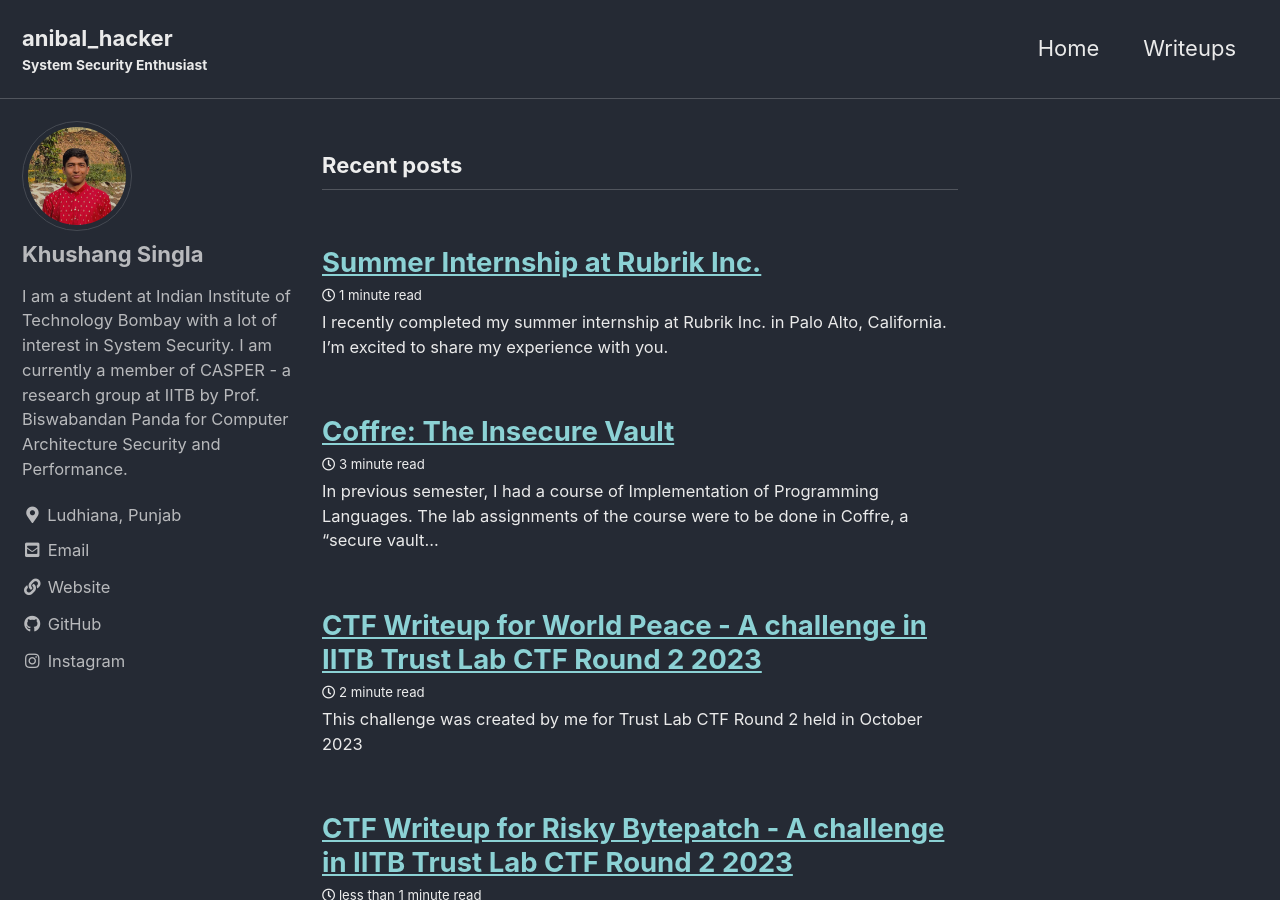
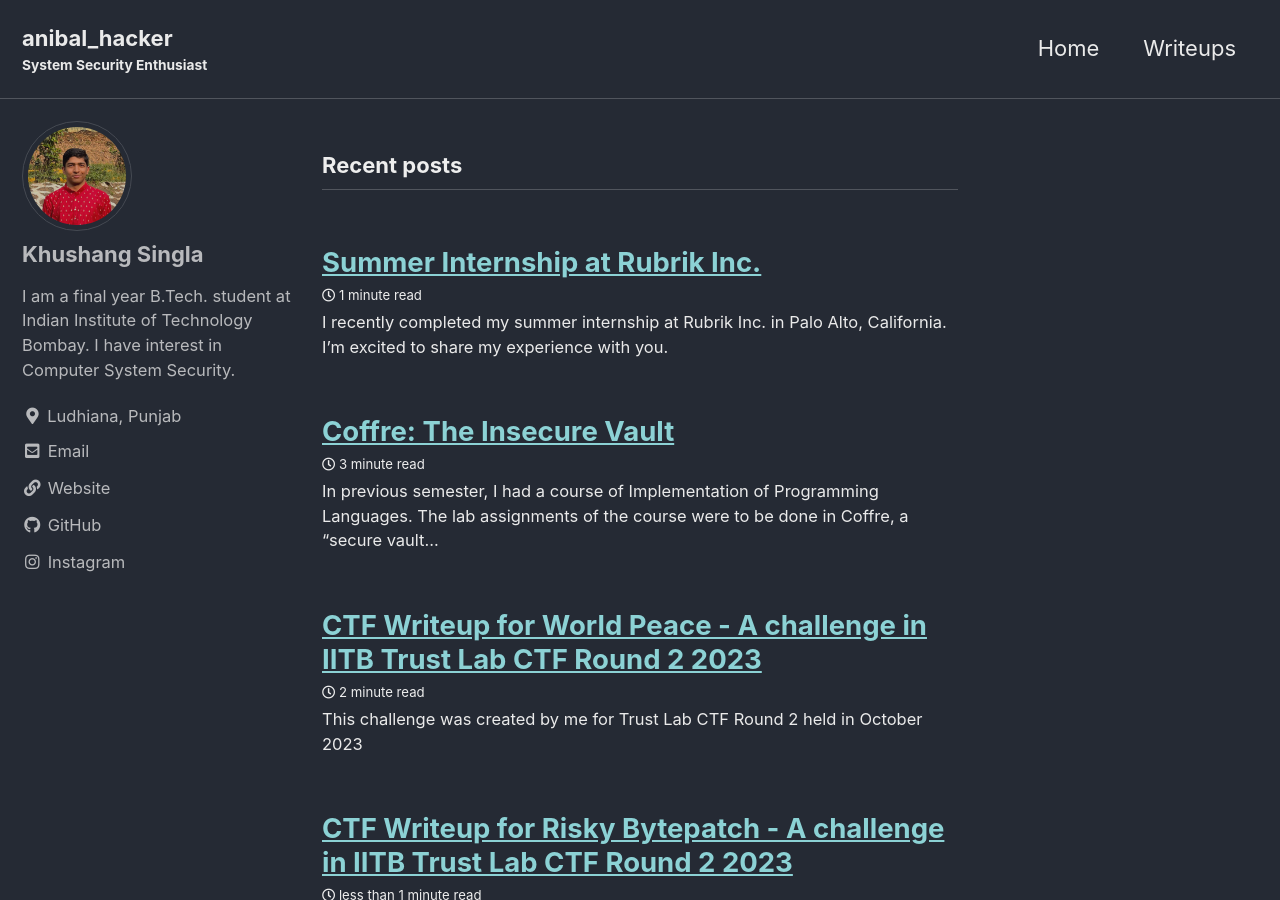
Before and after one commit to khushangsingla/blog, a Jekyll site: the page built from index.html, in a window 1280 px wide and 900 px high. Built offline with Jekyll 4.4.1, drawn with Linux system fonts in a browser that asks for light colours; cached includes are drawn as plain includes; the list of posts is cut into pages by our own code.

Commit message:
Updated bio

```diff
--- a/_config.yml
+++ b/_config.yml
@@ -107,7 +107,7 @@ analytics:
 author:
   name             : "Khushang Singla"
   avatar           : "assets/images/profile.jpg"
-  bio              : "I am a student at Indian Institute of Technology Bombay with a lot of interest in System Security. I am currently a member of CASPER - a research group at IITB by Prof. Biswabandan Panda for Computer Architecture Security and Performance."
+  bio              : "I am a final year B.Tech. student at Indian Institute of Technology Bombay. I have interest in Computer System Security."
   location         : "Ludhiana, Punjab"
   links:
     - label: "Email"
```
